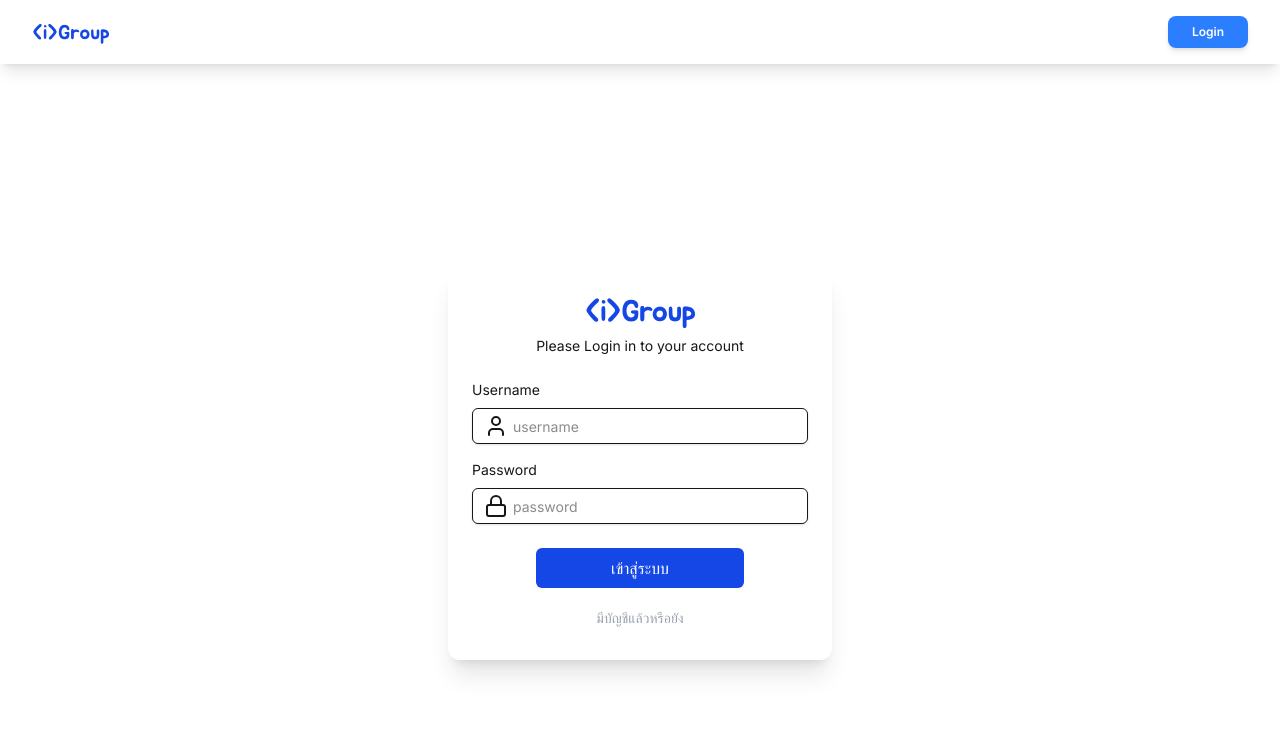
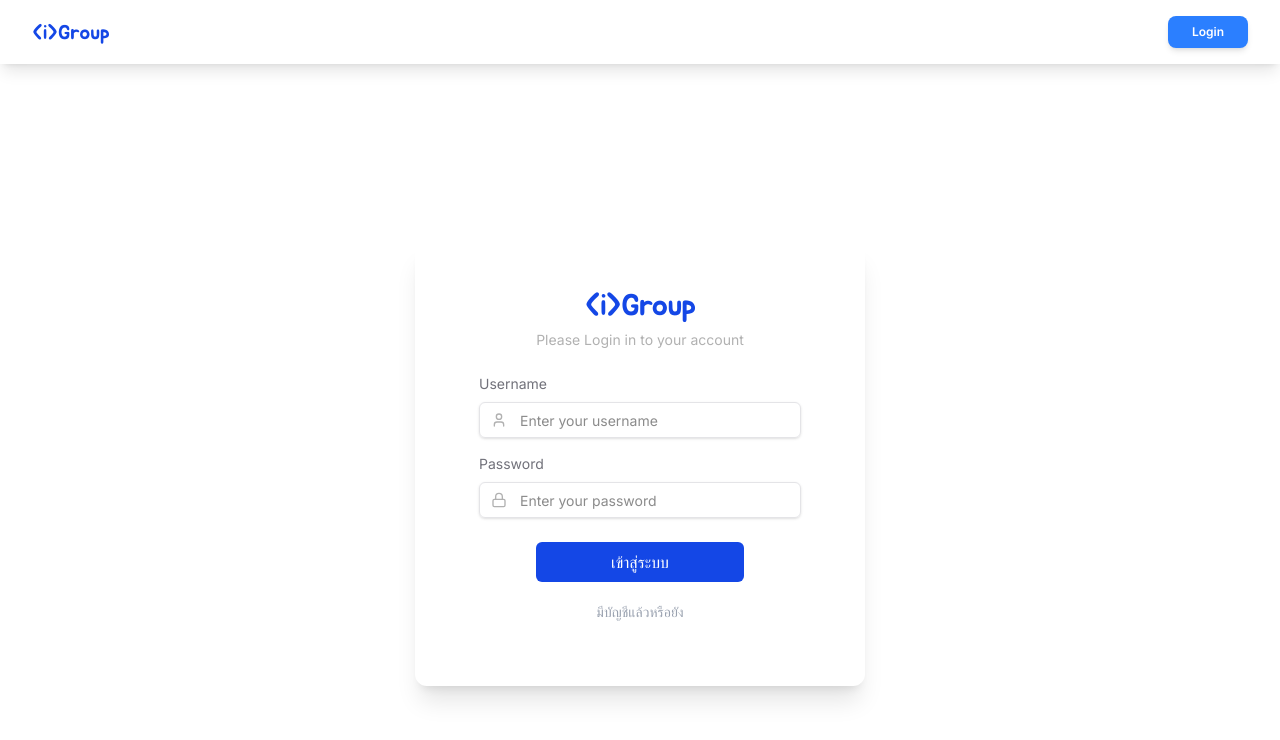
Before and after one commit to FahTw/iGroup, a Next.js app in the folder igroup/: page /login in a window 1280 px wide. Shown: the top 740 px of the page. Built offline with nearby package versions, Linux system fonts and the light colour scheme.

Commit message:
Fix: Login Page Component (Input Field & Theme)

```diff
--- a/igroup/app/page.tsx
+++ b/igroup/app/page.tsx
@@ -2,6 +2,8 @@ import Navbar from "@/components/Navbar/Navbar";
 import HomeCard from "@/components/Card/HomeCard";
 import Logo from "@/components/Navbar/Logo";
 import { Prompt } from "next/font/google";
+
+import { Users, UserPlus, FolderPen } from "lucide-react"
 
 const prompt = Prompt({ subsets: ["latin"], weight: "300" });
 
@@ -21,9 +23,9 @@ export default function Home() {
 
         {/* Cards */}
         <div className="grid grid-cols-1 sm:grid-cols-2 lg:grid-cols-3 gap-4">
-          <HomeCard title="Group Creation" description="<i>Group ช่วยให้ทุกคนสามารถสร้างกลุ่มโปรเจกต์ได้เองผ่านฟอร์มที่ใช้ง่าย รองรับการระบุชื่อกลุ่ม รายละเอียดกลุ่ม จำนวนสมาชิกสูงสุดและแท็กวิชาที่เกี่ยวข้องเพื่อให้เพื่อนในคณะสามารถค้นหาและเข้าร่วมได้สะดวก" />
-          <HomeCard title="Join & Manage members" description="ผู้ใช้สามารถค้นหากลุ่มที่เปิดรับและส่งคำขอเข้าร่วม (Join Request) ได้ทันที ระบบมีสถานะ Join / Leave / Cancel ที่ชัดเจน และผู้สร้างกลุ่มสามารถอนุมัติหรือปฏิเสธคำขอได้ง่าย"/>
-          <HomeCard title="Project Management" description="แต่ละกลุ่มมีเครื่องมือจัดการโปรเจกต์ครบชุด ทั้งตารางงาน (Timeline) ที่เชื่อมกับ Todo-List รายงานสถานะงาน ผู้รับผิดชอบ กำหนด Due Date และระบบ Note/Link สำหรับแนบเอกสารต่าง ๆ" />
+          <HomeCard title="Group Creation" description="&emsp;<i>Group ช่วยให้ทุกคนสามารถสร้างกลุ่มโปรเจกต์ได้เองผ่านฟอร์มที่ใช้ง่าย รองรับการระบุชื่อกลุ่ม รายละเอียดกลุ่ม จำนวนสมาชิกสูงสุดและแท็กวิชาที่เกี่ยวข้องเพื่อให้เพื่อนในคณะสามารถค้นหาและเข้าร่วมได้สะดวก" icon={Users} />
+          <HomeCard title="Join & Manage members" description="&emsp;ผู้ใช้สามารถค้นหากลุ่มที่เปิดรับและส่งคำขอเข้าร่วม (Join Request) ได้ทันที ระบบมีสถานะ Join / Leave / Cancel ที่ชัดเจน และผู้สร้างกลุ่มสามารถอนุมัติหรือปฏิเสธคำขอได้ง่าย" icon={UserPlus}/>
+          <HomeCard title="Project Management" description="&emsp;แต่ละกลุ่มมีเครื่องมือจัดการโปรเจกต์ครบชุด ทั้งตารางงาน (Timeline) ที่เชื่อมกับ Todo-List รายงานสถานะงาน ผู้รับผิดชอบ กำหนด Due Date และระบบ Note/Link สำหรับแนบเอกสารต่าง ๆ" icon={FolderPen} />
         </div>
       </main>
     </div>
--- a/igroup/components/Card/HomeCard.tsx
+++ b/igroup/components/Card/HomeCard.tsx
@@ -4,22 +4,24 @@ import {
   CardHeader,
   CardTitle,
 } from "@/components/ui/card";
-import { Users } from "lucide-react";
 import { Prompt } from "next/font/google";
+import type { LucideIcon } from "lucide-react"
+import { Users } from "lucide-react"
 
 const prompt = Prompt({ subsets: ["latin"], weight: "300" });
 
 type CardProps = {
   title: string
   description: string
+  icon?: LucideIcon
 }
 
-export default function HomeCard({ title = "This is default title", description = "This is default description" }: CardProps) {
+export default function HomeCard({ title = "This is default title", description = "This is default description", icon: Icon = Users }: CardProps) {
   return (
     <Card className="bg-white shadow-md">
         <CardHeader>
             <div className="flex justify-center items-center gap-2 pb-4 border-b border-gray-300 ">
-                <Users className="w-5 h-5" />
+                <Icon className="w-5 h-5" />
                 <CardTitle className="text-blue-700">{title}</CardTitle>
             </div>
             <CardDescription className={`${prompt.className}`}>{description}</CardDescription>
--- a/igroup/components/Card/LoginCard.tsx
+++ b/igroup/components/Card/LoginCard.tsx
@@ -20,50 +20,50 @@ const LoginCard = () => {
 
   return (
     <div className={inter.className}>
-      <Card className="font-sans w-full max-w-sm lg:w-[412px] lg:h-[392px] shadow-xl">
+      <Card className="font-sans w-full shadow-xl px-10 py-5 min-w-[450px]">
         <div className="text-center">
           <CardHeader>
             <CardTitle className="text-3xl">
               <Logo />
             </CardTitle>
-            <CardDescription>Please Login in to your account</CardDescription>
+            <CardDescription className="text-[#B1B1B1]">Please Login in to your account</CardDescription>
         </CardHeader>
         </div>
 
         <form>
           <CardContent className="grid gap-4">
             <div className="grid gap-2">
-              <label className="text-sm" htmlFor="username">
+              <label className="text-sm text-[#71717A]" htmlFor="username">
                 Username
               </label>
               <div className="flex items-center relative">
-                < User className="absolute left-3 " />
+                < User className="absolute left-3 text-[#B1B1B1] w-[16px]" />
                 <Input
                   id="username"
                   name="username"
                   type="text"
                   autoCapitalize="none"
-                  placeholder="username"
+                  placeholder="Enter your username"
                   required
-                  className="px-10"
+                  className="px-10 max-w-350  border-[#E4E4E7] focus:border-blue-400 focus:outline-none focus:ring-2 focus:ring-blue-200"
                 />
               </div>
 
             </div>
 
             <div className="grid gap-2">
-              <label className="text-sm" htmlFor="password">
+              <label className="text-sm  text-[#71717A]" htmlFor="password">
                 Password
               </label>
               <div className="flex items-center relative">
-                <Lock className="absolute left-3" />
+                <Lock className="absolute left-3 text-[#B1B1B1] w-[16px]" />
                 <Input
                 id="password"
                 name="password"
                 type="password"
-                placeholder="password"
+                placeholder="Enter your password"
                 required
-                className="px-10"
+                className="px-10 max-w-350 border-[#E4E4E7] focus:border-blue-400 focus:outline-none focus:ring-2 focus:ring-blue-200"
                 />
               </div>
 
```
